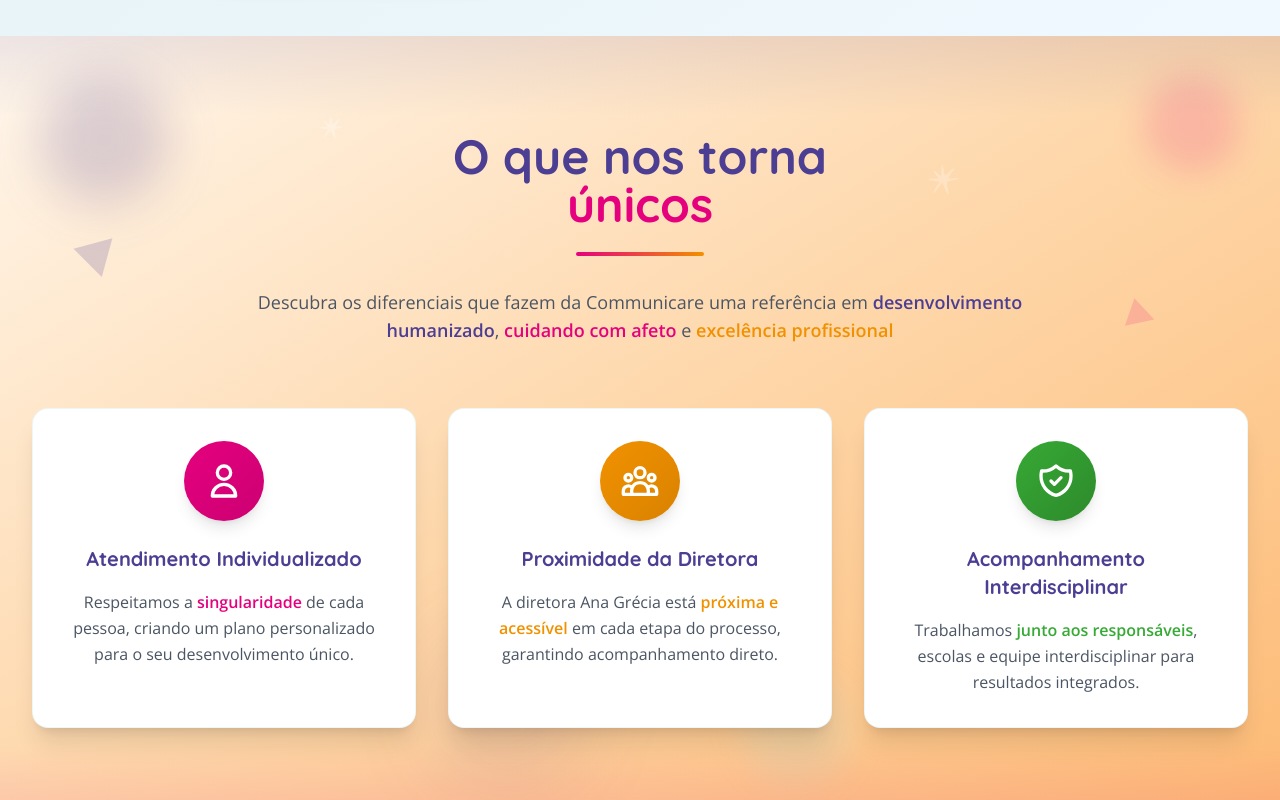
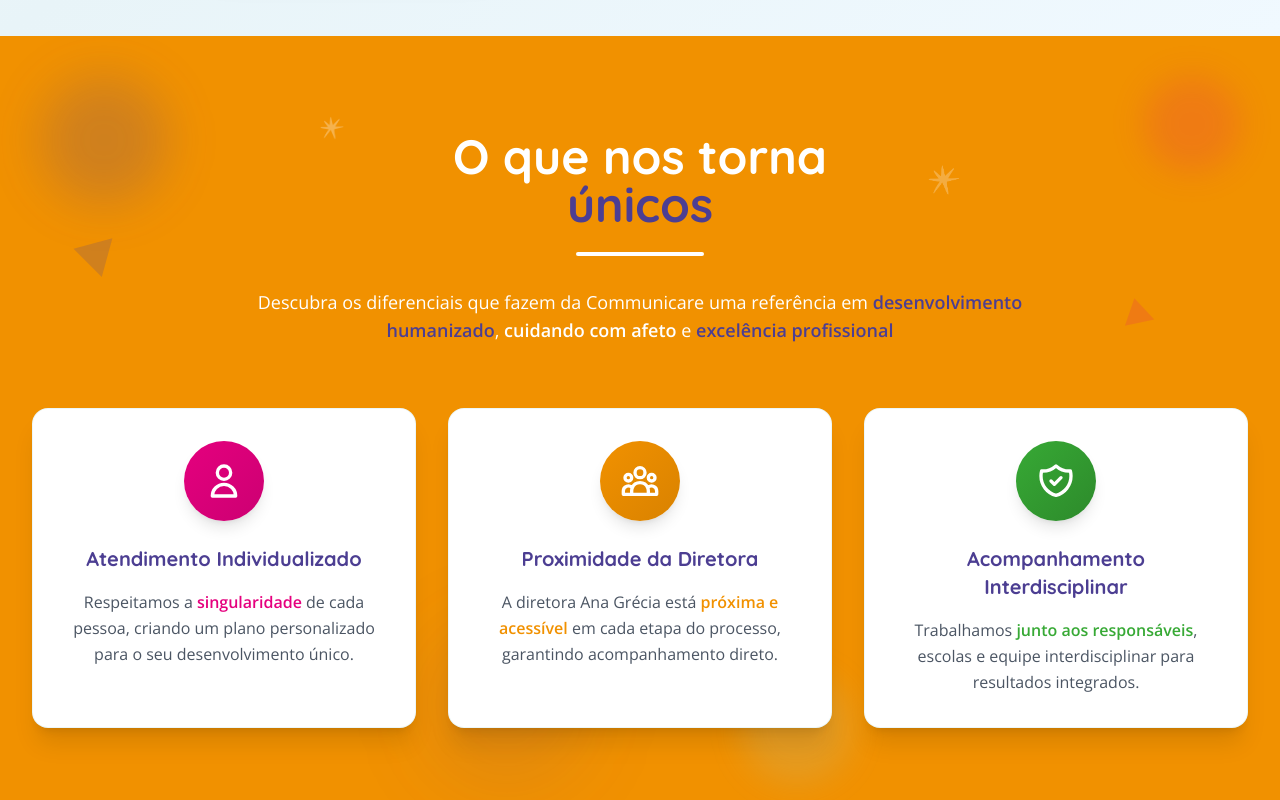
Before and after one commit to dellysouzas/communicare, a React (Vite) app: page / in a window 1280 px wide. Shown: the part 1660-2460 px from the top of the page. Built offline with nearby package versions, Linux system fonts and the light colour scheme.

Commit message:
Atualização da seção "Diferenciais" no componente App.jsx, alterando a cor de fundo para um tom sólido e ajustando a formatação do texto para melhorar a legibilidade e a estética visual. Remoção de elementos decorativos de ondas para simplificar o design.

```diff
--- a/src/App.jsx
+++ b/src/App.jsx
@@ -530,7 +530,7 @@ function App() {
       </section>
 
       {/* Seção 3: Diferenciais */}
-      <section id="diferenciais" className="w-full py-16 md:py-24 bg-gradient-to-br from-[#fff7ed] via-[#fed7aa] to-[#fdba74] relative overflow-hidden">
+      <section id="diferenciais" className="w-full py-16 md:py-24 bg-[#f19100] relative overflow-hidden">
         {/* Elementos decorativos de fundo */}
         <div className="absolute inset-0">
           {/* Formas geométricas criativas */}
@@ -543,10 +543,6 @@ function App() {
           <div className="absolute top-1/4 left-20 w-0 h-0 border-l-[20px] border-r-[20px] border-b-[35px] border-l-transparent border-r-transparent border-b-[#4c3e92]/20 transform rotate-45"></div>
           <div className="absolute top-1/3 right-32 w-0 h-0 border-l-[15px] border-r-[15px] border-b-[25px] border-l-transparent border-r-transparent border-b-[#e5007e]/15 transform -rotate-12"></div>
           <div className="absolute bottom-1/4 right-20 w-0 h-0 border-l-[25px] border-r-[25px] border-b-[40px] border-l-transparent border-r-transparent border-b-[#4c3e92]/10 transform rotate-90"></div>
-
-          {/* Ondas decorativas */}
-          <div className="absolute top-0 left-0 w-full h-20 bg-gradient-to-b from-[#4c3e92]/10 to-transparent"></div>
-          <div className="absolute bottom-0 left-0 w-full h-20 bg-gradient-to-t from-[#e5007e]/10 to-transparent"></div>
 
           {/* Estrelas decorativas */}
           <div className="absolute top-20 left-1/4 w-6 h-6 opacity-30">
@@ -564,16 +560,16 @@ function App() {
 
         <div className="max-w-7xl mx-auto px-4 sm:px-6 lg:px-8 relative z-10">
           <div className="text-center mb-16">
-            <h2 className="text-3xl md:text-4xl lg:text-5xl font-bold text-[#4c3e92] mb-6 font-title leading-tight">
-              <span className="block text-[#4c3e92]">O que nos torna</span>
-              <span className="block text-[#e5007e]">únicos</span>
+            <h2 className="text-3xl md:text-4xl lg:text-5xl font-bold text-white mb-6 font-title leading-tight">
+              <span className="block text-white">O que nos torna</span>
+              <span className="block text-[#4c3e92]">únicos</span>
             </h2>
-            <div className="w-32 h-1 bg-gradient-to-r from-[#e5007e] to-[#f19100] mx-auto mb-6 rounded-full"></div>
-            <p className="text-lg text-gray-600 max-w-3xl mx-auto mt-8">
+            <div className="w-32 h-1 bg-white mx-auto mb-6 rounded-full"></div>
+            <p className="text-lg text-white max-w-3xl mx-auto mt-8">
               Descubra os diferenciais que fazem da Communicare uma referência em
               <span className="font-semibold text-[#4c3e92]"> desenvolvimento humanizado</span>,
-              <span className="font-semibold text-[#e5007e]"> cuidando com afeto</span> e
-              <span className="font-semibold text-[#f19100]"> excelência profissional</span>
+              <span className="font-semibold text-white"> cuidando com afeto</span> e
+              <span className="font-semibold text-[#4c3e92]"> excelência profissional</span>
             </p>
           </div>
 
```
